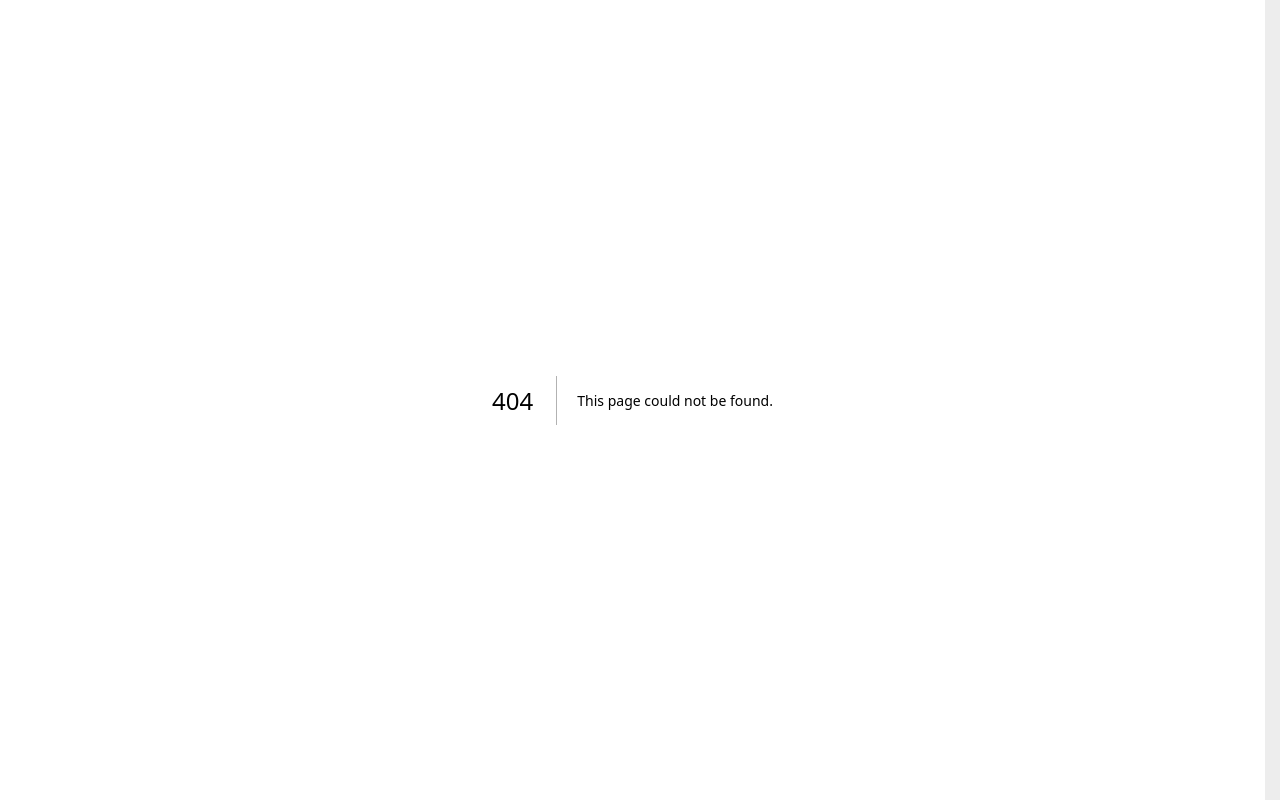
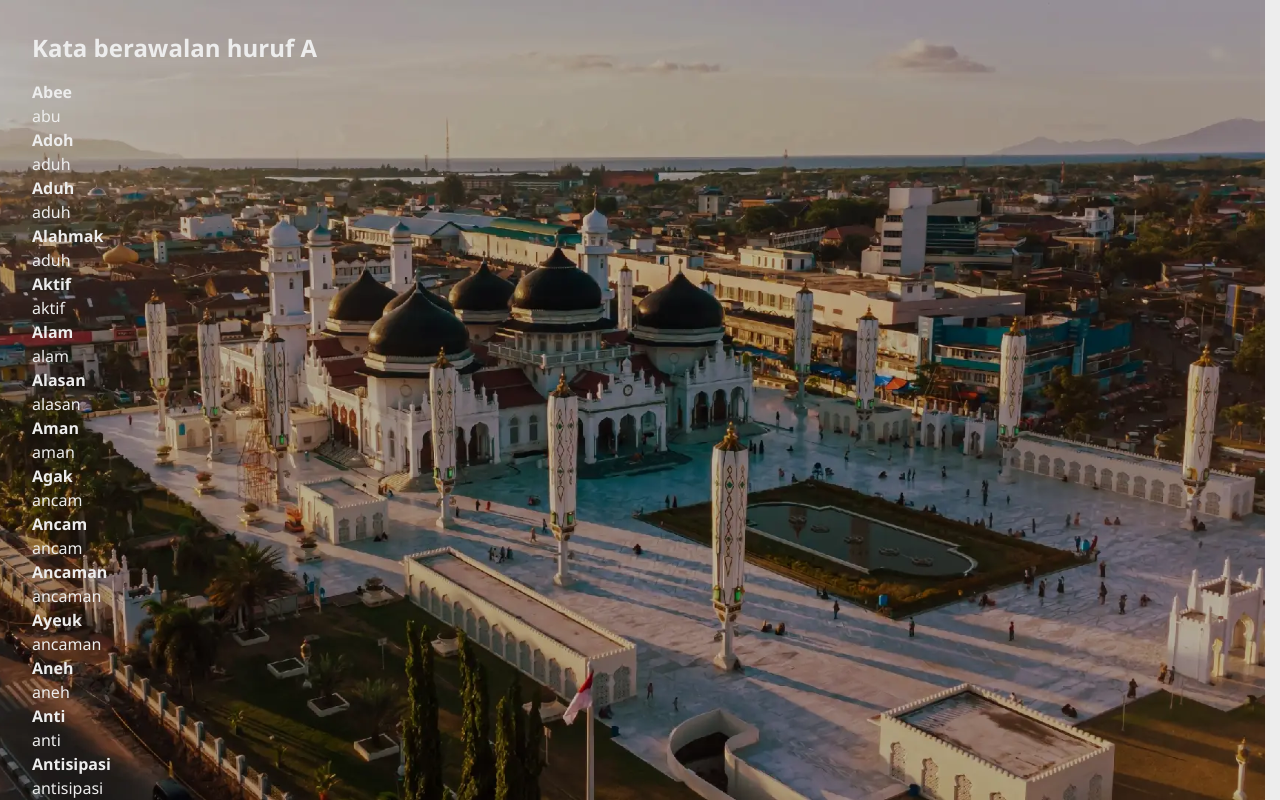
Before and after one commit to AzzahraGeubrina/seuramoe-kata, a Next.js app: page /a in a window 1280 px wide. Before the commit this address had no page. Shown: the top 800 px of the page. Built offline with nearby package versions, Linux system fonts and the light colour scheme.

Commit message:
update indexes

```diff
--- /dev/null
+++ b/app/[letter]/page.tsx
@@ -0,0 +1,21 @@
+import WordList from "@/components/WordList";
+
+interface Params {
+  letter: string;
+}
+
+export default async function LetterPage({ params }: { params: Promise<Params> }) {
+  const { letter } = await params;
+  return (
+    <main className="p-8">
+      <h1 className="text-2xl font-bold mb-4">
+        Kata berawalan huruf {letter.toUpperCase()}
+      </h1>
+
+      <WordList letter={letter} />
+
+      <div className="mt-6">
+      </div>
+    </main>
+  );
+}
--- a/app/list/page.tsx
+++ b/app/list/page.tsx
@@ -1,15 +1,13 @@
-// import db from "../../public/database.json"
+import db from "../../public/database.json"
 export default async function List() {
-  // const res = await fetch("/database.json");
-  // const list = await res.json();
   return (
     <div>
-      {/* <h1>List kata</h1>
+      <h1>List kata</h1>
       {db.list.map((item, index) => (
         <article key={item.id ?? index}>
           <p>{item.id}. {item.indonesian} = {item.acehnese}</p>
         </article>
-      ))} */}
+      ))}
     </div>
   );
 }
--- a/app/page.tsx
+++ b/app/page.tsx
@@ -1,6 +1,6 @@
-import {Search} from "@/components/search";
+import AlphabetList from "@/components/AlphabetList";
+import {Search} from "@/components/Search";
 import Link from "next/link";
-import { start } from "node:repl";
 import { SiGitbook } from "react-icons/si";
 
 export default function Home() {
@@ -15,7 +15,10 @@ export default function Home() {
       {/* <div className="flex items-start justify-center min-h-screen pt-16"> */}
         <SiGitbook className="w-12 h-12 sm:w-16 sm:h-16 md:w-18 md:h-18 lg:w-20 lg:h-20"/>
         <Search />
-        {/* <Link style={{display: "flex", justifyContent: "center", alignItems: "center"}} href="/list">List</Link> */}
+        <div className="pt-7">
+          <AlphabetList />
+          <Link className="pt-2" style={{display: "flex", justifyContent: "center", alignItems: "center"}} href="/list">Lihat semua kosakata</Link>
+      </div>
     </div>
   );
 }
--- /dev/null
+++ b/app/pages/a.tsx
@@ -0,0 +1,3 @@
+<div>
+  <h1>ini huruf a ye</h1>
+</div>
--- /dev/null
+++ b/app/pages/dara.tsx
@@ -0,0 +1,3 @@
+<div>
+  <h1>ini index</h1>
+</div>
--- /dev/null
+++ b/components/AlphabetList.tsx
@@ -0,0 +1,23 @@
+"use client";
+
+import Link from "next/link";
+
+export default function AlphabetList() {
+  const letters = Array.from({ length: 26 }, (_, i) =>
+    String.fromCharCode(65 + i)
+  );
+
+  return (
+    <div className="flex flex-wrap max-w-84 items-center justify-center">
+      {letters.map((letter) => (
+        <Link
+          key={letter}
+          href={`/${letter.toLowerCase()}`}
+          className="pr-1 pl-2 pb-1 text-center font-semibold"
+        >
+          {letter}
+        </Link>
+      ))}
+    </div>
+  );
+}
--- /dev/null
+++ b/components/WordList.tsx
@@ -0,0 +1,30 @@
+import db from "@/public/database.json"
+
+interface ListKataProps {
+    letter: string;
+}
+
+export default function WordList({ letter }: ListKataProps) {
+    const words = db.list;
+    const filteredWords = words.filter((item) =>
+    item.acehnese.toLowerCase().startsWith(letter.toLowerCase())
+);
+return (
+    <div>
+        {filteredWords.length > 0 ? (
+            <ul>
+                {filteredWords.map((item) =>
+                <li
+                key={item.id}
+                >
+                    <p className="font-semibold capitalize">{item.acehnese}</p>
+                    <p>{item.indonesian}</p>
+                </li>
+            )}
+            </ul>
+        ): (
+            <p>Tidak ada</p>
+        )}
+    </div>
+);
+}
--- a/components/search.tsx
+++ b/components/search.tsx
@@ -1,10 +1,6 @@
 "use client";
 
-// import { Provider } from "@/components/ui/provider";
-// import { Box, Input, InputGroup, Kbd, List, ListItem } from "@chakra-ui/react";
 import { useState, useEffect, useCallback } from "react";
-// import { LuSearch } from "react-icons/lu";
-// import data from "../database.json"
 export function Search() {
   const [query, setQuery] = useState("");
   const [debouncedQuery, setDebouncedQuery] = useState(query);
@@ -68,7 +64,7 @@ export function Search() {
       flexDirection: "column",
     }}>
       <h1 className="text-2xl sm:text-2xl md:text-4xl lg:text-4xl font-bold text-center pt-3">Yak Meurunoe Bahsa Aceh!</h1>
-      <h2 className="text-lg sm:text-lg md:text-xl lg:text-2xl text-center">Mari Belajar Bahasa Aceh!</h2>
+      <h2 className="text-lg sm:text-lg md:text-xl lg:text-2xl text-center pb-3">Mari Belajar Bahasa Aceh!</h2>
       <div className="w-full max-w-sm min-w-[200px] mt-6 bg-white/40 p-2 rounded-lg">
         <form className="relative flex items-center"
         onSubmit={(e) => {
@@ -87,9 +83,8 @@ export function Search() {
         </form>
         <div className="z-10 bg-white rounded-lg shadow-sm mt-1">
           {isLoading &&
-          <div className="flex justify-center">
+          <div className="flex justify-center py-2 px-4">
             <div className="w-5 h-5 border-4 border-gray-300 border-t-gray-700 rounded-full animate-spin"></div>
-            <p>Loading...</p>
           </div>}
           {result.length > 0 ? (
             <ul className="max-h-48 py-2 overflow-y-auto text-gray-700 dark:text-gray-200" >
```
Also changed, not shown: public/database.json.
